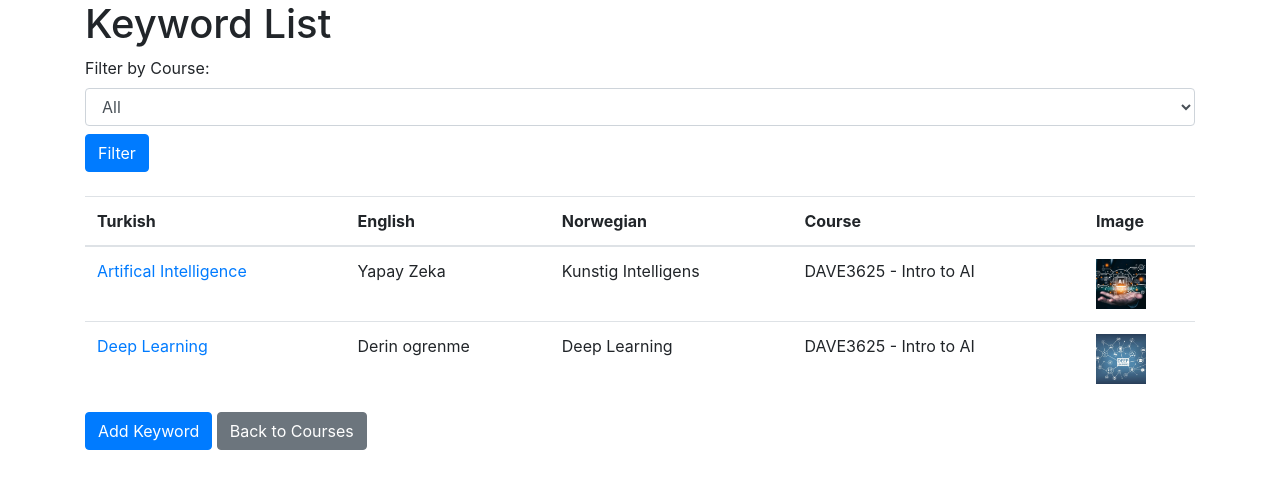
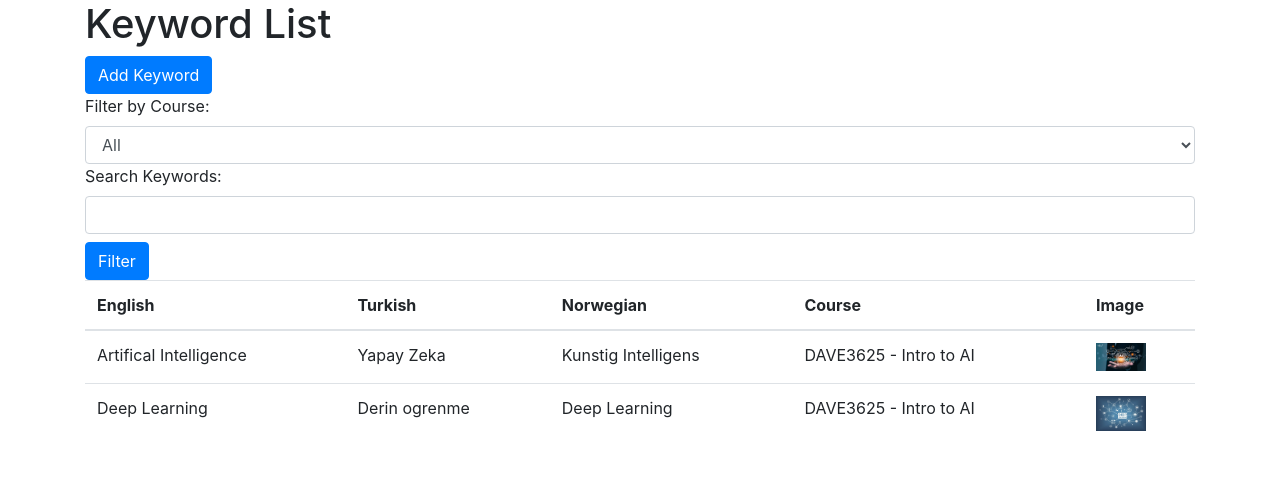
Before and after one commit to Arifozden/uniLife, a Django app: page /keywords/ in a window 1280 px wide. Shown: the top 489 px of the page. Run offline with Django 5.2, Linux system fonts and the light colour scheme; data comes from the database, SQL or seed files in the repository; some libraries are stand-ins or nearby versions.

Commit message:
filter mode added

```diff
--- /dev/null
+++ b/uniLife/courses/filters.py
@@ -0,0 +1,21 @@
+# filters.py
+import django_filters
+from .models import Keyword
+from django.db.models import Q
+
+class KeywordFilter(django_filters.FilterSet):
+    search = django_filters.CharFilter(method='filter_by_word')
+
+    class Meta:
+        model = Keyword
+        fields = ['course']  # sadece course üzerinden filtreleme yapılabilir
+
+    def filter_by_word(self, queryset, name, value):
+        if value:
+            # 'value' kullanıcının arama kelimesi
+            return queryset.filter(
+                Q(english__icontains=value) |
+                Q(turkish__icontains=value) |
+                Q(norwegian__icontains=value)
+            )
+        return queryset
--- a/uniLife/courses/templates/courses/keyword_list.html
+++ b/uniLife/courses/templates/courses/keyword_list.html
@@ -4,6 +4,7 @@
 
 {% block content %}
     <h1>Keyword List</h1>
+    <a href="{% url 'keyword_create' %}" class="btn btn-primary">Add Keyword</a>
     <form method="get">
         <label for="course">Filter by Course:</label>
         <select name="course" id="course" class="form-control">
@@ -14,14 +15,16 @@
                 </option>
             {% endfor %}
         </select>
+        <label for="search">Search Keywords:</label>
+        <input type="text" name="search" id="search" value="{{ request.GET.search }}" class="form-control">
         <button type="submit" class="btn btn-primary mt-2">Filter</button>
     </form>
 
-    <table class="table mt-4">
+    <table class="table">
         <thead>
             <tr>
+                <th>English</th>
                 <th>Turkish</th>
-                <th>English</th>
                 <th>Norwegian</th>
                 <th>Course</th>
                 <th>Image</th>
@@ -30,28 +33,19 @@
         <tbody>
             {% for keyword in keywords %}
                 <tr>
-                    <td><a href="{% url 'keyword_detail' keyword.id %}">{{ keyword.english }}</a></td>  <!-- İngilizce kelime, link olarak -->
-                    <td>{{ keyword.turkish }}</td>  <!-- Türkçe kelime -->
-                    <td>{{ keyword.norwegian }}</td>  <!-- Norveççe kelime -->
-                    <td>{{ keyword.course.name }}</td>  <!-- Dersin adı -->
+                    <td>{{ keyword.english }}</td>
+                    <td>{{ keyword.turkish }}</td>
+                    <td>{{ keyword.norwegian }}</td>
+                    <td>{{ keyword.course.name }}</td>
                     <td>
-                        {% if keyword.image %}
-                            <a href="{% url 'keyword_image_detail' keyword.id %}">
-                                <img src="{{ keyword.image.url }}" alt="Image" style="width: 50px; height: 50px; object-fit: cover;">
-                            </a>
-                        {% else %}
-                            No image
-                        {% endif %}
-                    </td>  <!-- Resim -->
+                        <img src="{{ keyword.image.url }}" alt="{{ keyword.word }}" width="50">
+                    </td>
                 </tr>
             {% empty %}
                 <tr>
-                    <td colspan="5">No keywords available.</td>
+                    <td colspan="5">No keywords found.</td>
                 </tr>
             {% endfor %}
         </tbody>
     </table>
-
-    <a href="{% url 'keyword_create' %}" class="btn btn-primary">Add Keyword</a>
-    <a href="{% url 'index' %}" class="btn btn-secondary">Back to Courses</a>
 {% endblock %}
--- a/uniLife/courses/views.py
+++ b/uniLife/courses/views.py
@@ -1,6 +1,7 @@
 from django.shortcuts import render, get_object_or_404, redirect
 from .models import Course, Keyword
 from .forms import CourseForm, KeywordForm
+from .filters import KeywordFilter
 
 # Ana sayfa: Tüm derslerin listesi
 def index(request):
@@ -56,12 +57,14 @@ def keyword_create(request):
 
 # Anahtar kelime listesi
 def keyword_list(request):
+    courses = Course.objects.all()
     keywords = Keyword.objects.all()
-    courses = Course.objects.all()
-    course_id = request.GET.get('course')
-    if course_id:
-        keywords = keywords.filter(course_id=course_id)
-    return render(request, 'courses/keyword_list.html', {'keywords': keywords, 'courses': courses})
+    keyword_filter = KeywordFilter(request.GET, queryset=keywords)
+    return render(request, 'courses/keyword_list.html', {
+        'keywords': keyword_filter.qs,
+        'courses': courses,
+        'filter': keyword_filter,
+    })
 
 # Anahtar kelime düzenleme
 def keyword_edit(request, pk):
```
Also changed, not shown: readme.md (added).
